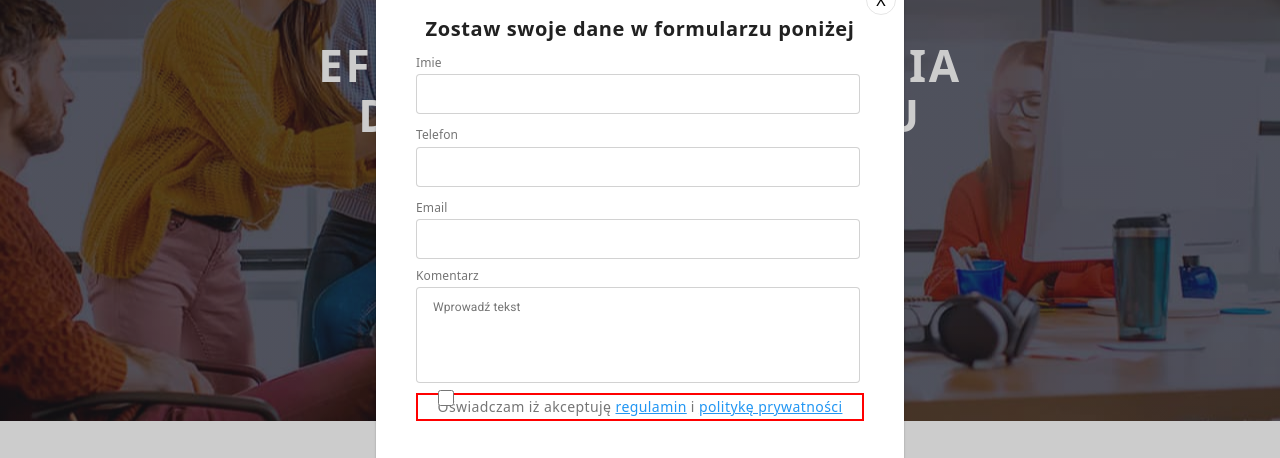
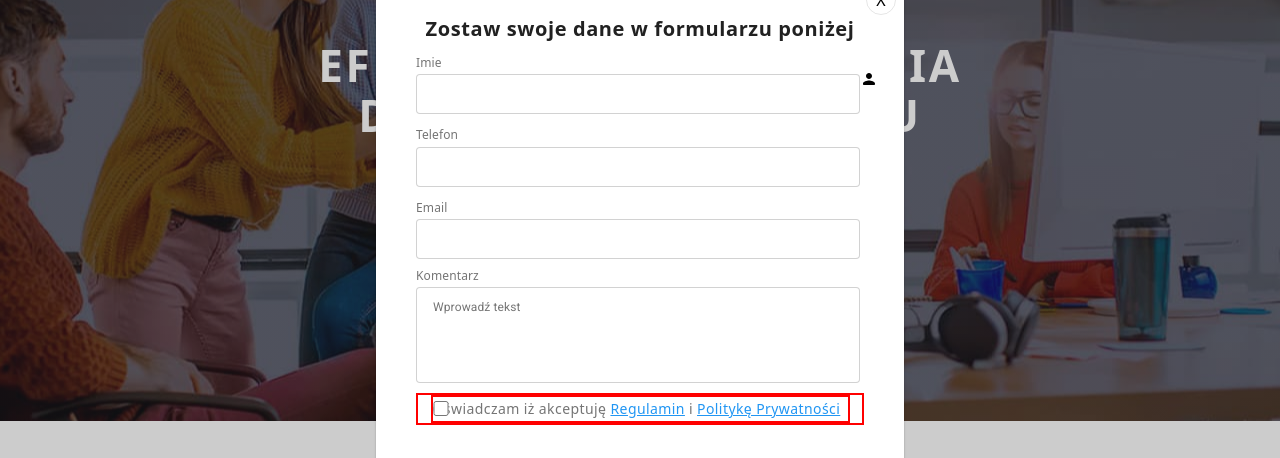
Before and after one commit to KRKDEV/goit-markup-hw-06, a plain HTML site: page index.html in a window 1280 px wide. Both pictures are taken after a click on the button "Zamów usługę". Shown: the part 249-707 px from the top of the page. Drawn offline with nearby package versions, Linux system fonts and the light colour scheme.

Commit message:
added svg

```diff
--- a/css/styles.css
+++ b/css/styles.css
@@ -723,9 +723,12 @@ body {
 
 .input-checkbox {
   max-width: 16px;
+  max-height: 15px;
   padding: 0;
+  margin-right: 8px;
   position: absolute;
-  bottom: 1px;
+  left: 0;
+  padding-right: 8px;
 }
 
 .form-comment {
@@ -738,12 +741,13 @@ body {
 }
 
 .form-checkbox {
+  width: 419px;
   font-size: 14px;
   line-height: 24px;
   letter-spacing: 0.03em;
   color: #757575;
-  text-align: center;
   position: relative;
+  border: 2px solid red;
 }
 
 .form-checkbox a {
@@ -753,6 +757,7 @@ body {
 .checkbox-wrapper {
   display: flex;
   border: 2px solid red;
+  align-items: center;
   justify-content: center;
 }
 
@@ -776,3 +781,8 @@ body {
   line-height: 30px;
   letter-spacing: 0.06em;
 }
+
+form svg {
+  position: absolute;
+  padding: 0;
+}
--- a/index.html
+++ b/index.html
@@ -341,7 +341,12 @@
                 <form>
                     <ul>
                         <li>
-                            <label class="form-label">Imie<input type="text" /></label>
+                            <label class="form-label"
+                                >Imie <input type="text" />
+                                <svg width="18" height="18">
+                                    <use href="./images/icons.svg#icon-person" width="18" height="18"></use>
+                                </svg>
+                            </label>
                         </li>
                         <li>
                             <label class="form-label">Telefon<input type="tel" /></label>
@@ -353,7 +358,7 @@
                             <label class="form-comment">Komentarz<textarea rows="5" placeholder="Wprowadź tekst"></textarea></label>
                         </li>
                         <li class="checkbox-wrapper">
-                            <label class="form-checkbox"><input class="input-checkbox" type="checkbox" />Oświadczam iż akceptuję <a href="">regulamin</a> i <a href="">politykę prywatności</a></label>
+                            <label class="form-checkbox"><input class="input-checkbox" type="checkbox" />Oświadczam iż akceptuję <a href="">Regulamin</a> i <a href="">Politykę Prywatności</a></label>
                         </li>
 
                         <li class="form-button">
```
